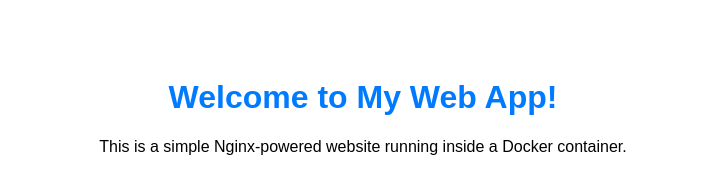
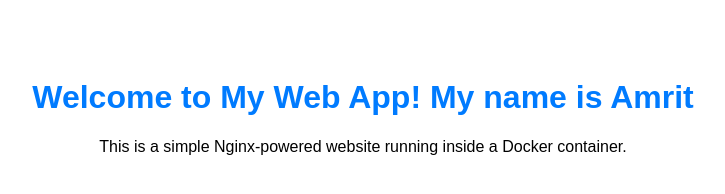
Before and after one commit to Rathore1989/amrit_openshift, a plain HTML site: page index.html in a window 1280 px wide. Shown: the whole page, without its empty margins (277-1002 px from the left). Drawn offline with Linux system fonts and the light colour scheme.

Commit message:
Update index.html

```diff
--- a/index.html
+++ b/index.html
@@ -16,7 +16,7 @@
     </style>
 </head>
 <body>
-    <h1>Welcome to My Web App!</h1>
+    <h1>Welcome to My Web App! My name is Amrit</h1>
     <p>This is a simple Nginx-powered website running inside a Docker container.</p>
 </body>
 </html>
```
